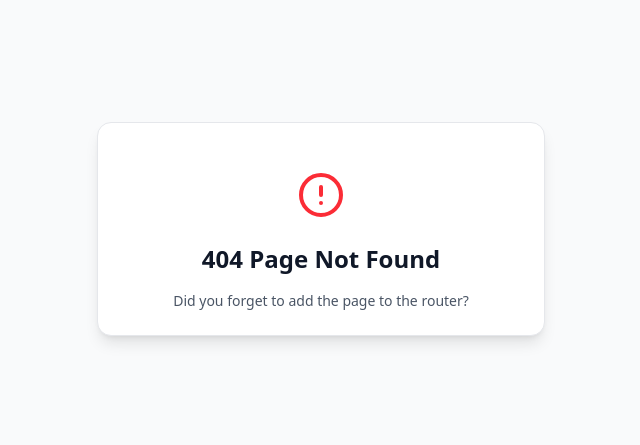
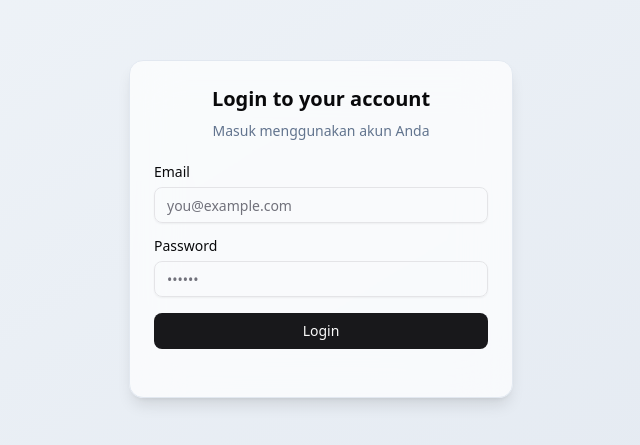
Before and after one commit to RifkyA911/Next.JS-16-Project-Engine, a Next.js app: page /auth/login in a window 1280 px wide. Before the commit this address had no page. Shown: the part 171-616 px from the top of the page, without its empty margins (319-959 px from the left). Built offline with nearby package versions, Linux system fonts and the light colour scheme.

Commit message:
pre: feat: α 0.0.19 -> add login page

```diff
--- /dev/null
+++ b/src/app/auth/login/page.tsx
@@ -0,0 +1,111 @@
+"use client";
+
+import { useState } from "react";
+import {
+    Card,
+    CardHeader,
+    CardTitle,
+    CardDescription,
+    CardContent,
+    CardFooter,
+} from "@/components/ui/card";
+import { Button } from "@/components/ui/button";
+import { Input } from "@/components/ui/input";
+import { Label } from "@/components/ui/label";
+import { Alert, AlertDescription } from "@/components/ui/alert";
+import { signIn } from "next-auth/react";
+import { useRouter } from "next/navigation";
+
+export default function LoginPage() {
+    const router = useRouter()
+    const [email, setEmail] = useState("");
+    const [password, setPassword] = useState("");
+    const [loading, setLoading] = useState(false);
+    const [message, setMessage] = useState<{ type: "error" | "success"; text: string } | null>(null);
+
+    async function handleLogin(e: React.FormEvent) {
+        e.preventDefault();
+        setLoading(true);
+        setMessage(null);
+
+        try {
+            const res = await signIn("credentials", {
+                redirect: false,
+                email: email.trim(),
+                password: password.trim(),
+                callbackUrl: "/dashboard",
+            });
+
+            if (res?.error) {
+                console.error("Login error:", res.error);
+                setMessage({ type: "error", text: "Email atau password salah" });
+
+                return;
+            }
+
+            if (res?.url) router.push(res.url);
+
+        } catch (err: any) {
+            console.error("Login auth error:", err);
+            setMessage({ type: "error", text: err.response?.data?.error || "Terjadi kesalahan saat login" });
+        } finally {
+            setLoading(false);
+        }
+    }
+
+    return (
+        <div className="min-h-screen flex items-center justify-center bg-gradient-to-br from-slate-100 to-slate-200 dark:from-slate-900 dark:to-slate-950">
+            <Card className="w-full max-w-sm backdrop-blur-xl bg-white/70 dark:bg-slate-900/60 shadow-lg border border-slate-200 dark:border-slate-800">
+                <CardHeader>
+                    <CardTitle className="text-center text-xl font-semibold">Login to your account</CardTitle>
+                    <CardDescription className="text-center text-sm text-slate-500">
+                        Masuk menggunakan akun Anda
+                    </CardDescription>
+                </CardHeader>
+
+                <CardContent>
+                    <form onSubmit={handleLogin} className="space-y-4">
+                        <div className="space-y-2">
+                            <Label htmlFor="email">Email</Label>
+                            <Input
+                                id="email"
+                                type="email"
+                                placeholder="you@example.com"
+                                value={email}
+                                onChange={(e) => setEmail(e.target.value)}
+                                required
+                            />
+                        </div>
+
+                        <div className="space-y-2">
+                            <Label htmlFor="password">Password</Label>
+                            <Input
+                                id="password"
+                                type="password"
+                                placeholder="••••••"
+                                value={password}
+                                onChange={(e) => setPassword(e.target.value)}
+                                required
+                            />
+                        </div>
+
+                        <Button type="submit" disabled={loading} className="w-full">
+                            {loading ? "Logging in..." : "Login"}
+                        </Button>
+                    </form>
+                </CardContent>
+
+                <CardFooter className="flex flex-col gap-2">
+                    {message && (
+                        <Alert
+                            variant={message.type === "error" ? "destructive" : "default"}
+                            className="w-full text-center"
+                        >
+                            <AlertDescription>{message.text}</AlertDescription>
+                        </Alert>
+                    )}
+                </CardFooter>
+            </Card>
+        </div>
+    );
+}
```
